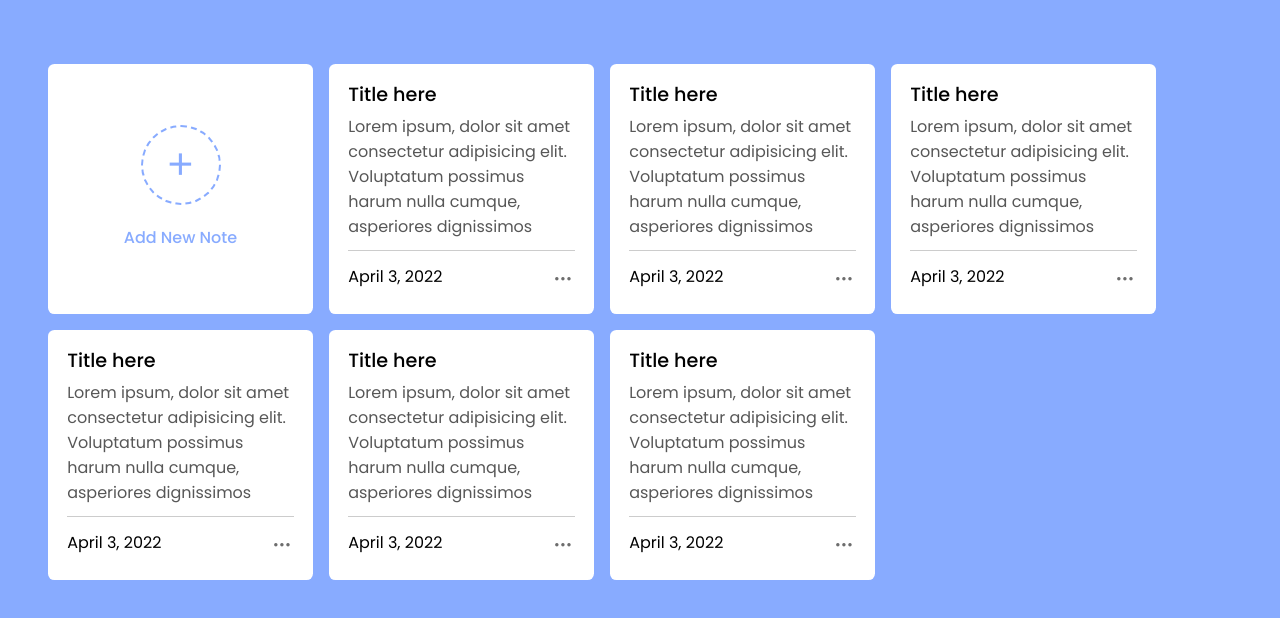
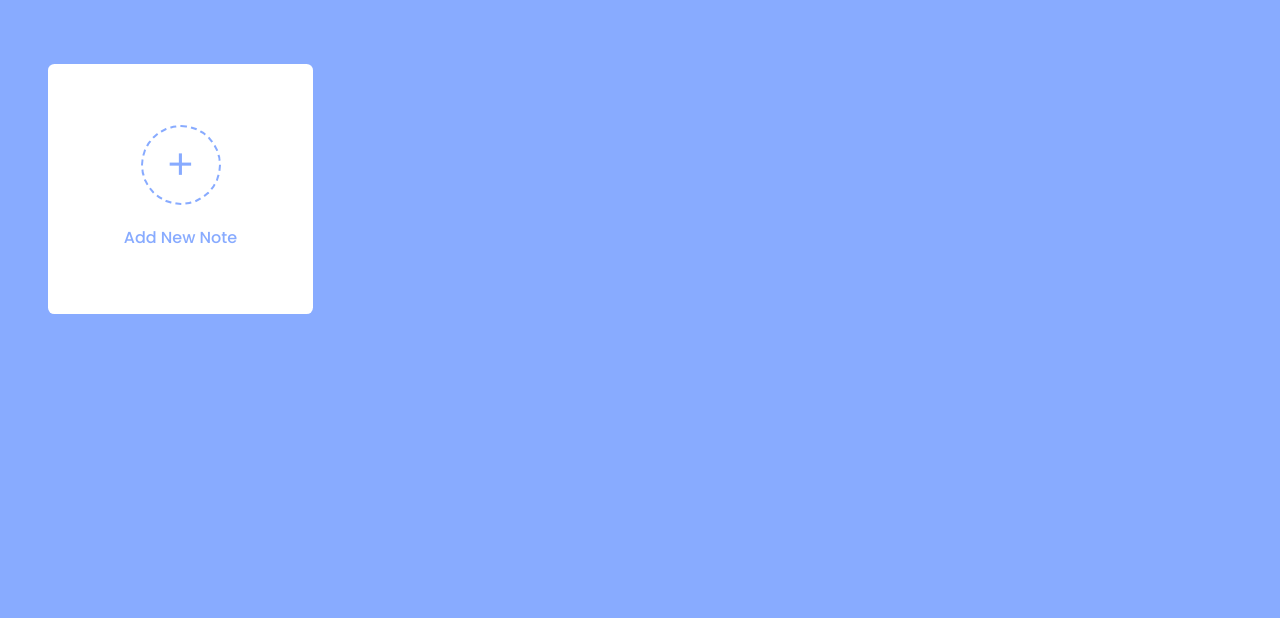
Before and after one commit to karam-zomlut/React-Note, a React (Create React App) app: page / in a window 1280 px wide. Shown: the top 618 px of the page. Built offline with nearby package versions, Linux system fonts and the light colour scheme; the HTML template or start-up script is replaced by a standard one.

Commit message:
Show notes Process is Done

```diff
--- a/src/App.js
+++ b/src/App.js
@@ -82,7 +82,7 @@ class App extends React.Component {
   };
 
   render() {
-    const { showAddPopUp, Title, Description, TitleError, DescriptionError } = this.state;
+    const { showAddPopUp, Title, Description, TitleError, DescriptionError, notes } = this.state;
     console.log(this.state);
     return (
       <>
@@ -106,7 +106,7 @@ class App extends React.Component {
               exact
               path='/'
               render={(props) => (
-                <Home {...props} toggleAddPopup={this.toggleAddPopup} />
+                <Home {...props} notes={notes} toggleAddPopup={this.toggleAddPopup} />
               )}
             />
             <Redirect to='/notfound' />
--- a/src/Components/SettingMenu/index.jsx
+++ b/src/Components/SettingMenu/index.jsx
@@ -1,7 +1,7 @@
 import React from 'react';
 import './style.css';
 
-const SettingMenu = () => {
+const SettingMenu = ({id}) => {
   return (
     <ul className='setting-menu'>
       <li>
--- a/src/Components/SingleNote/index.jsx
+++ b/src/Components/SingleNote/index.jsx
@@ -2,22 +2,24 @@ import React from 'react';
 import SettingMenu from '../SettingMenu';
 import './style.css';
 
-const SingleNote = () => {
+const SingleNote = ({ note: { id, Title, Description } }) => {
   return (
-    <div className="single-note">
-      <div className="details">
-        <h2 className="title">Title here</h2>
-        <p className="description">Lorem ipsum, dolor sit amet consectetur adipisicing elit. Voluptatum possimus harum nulla cumque, asperiores dignissimos facilis eius non, exercitationem ipsam culpa perferendis molestiae quaerat quam placeat recusandae molestias voluptate quisquam.</p>
+    <div className='single-note'>
+      <div className='details'>
+        <h2 className='title'>{Title}</h2>
+        <p className='description'>{Description}</p>
       </div>
-      <div className="bottom-content">
-        <span className="date">April 3, 2022</span>
-        <div className="actions">
-          <button className="btn more"><i className='ri-more-fill'></i></button>
-          <SettingMenu />
+      <div className='bottom-content'>
+        <span className='date'>April 3, 2022</span>
+        <div className='actions'>
+          <button className='btn more'>
+            <i className='ri-more-fill'></i>
+          </button>
+          <SettingMenu id={id} />
         </div>
       </div>
     </div>
-  )
-}
+  );
+};
 
 export default SingleNote;
--- a/src/Pages/Home.jsx
+++ b/src/Pages/Home.jsx
@@ -2,16 +2,11 @@ import React from 'react'
 import AddBox from '../Components/AddBox'
 import SingleNote from '../Components/SingleNote'
 
-const Home = ({toggleAddPopup}) => {
+const Home = ({notes, toggleAddPopup}) => {
   return (
     <>
       <AddBox toggleAddPopup={toggleAddPopup} />
-      <SingleNote />
-      <SingleNote />
-      <SingleNote />
-      <SingleNote />
-      <SingleNote />
-      <SingleNote />
+      {notes.length ? notes.map((note) => <SingleNote key={note.id} note={note} />) : null}
     </>
   )
 }
```
